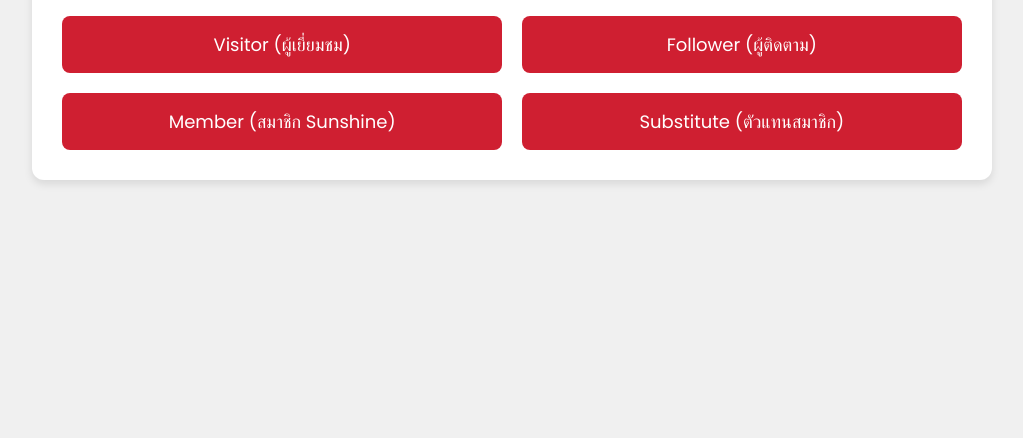
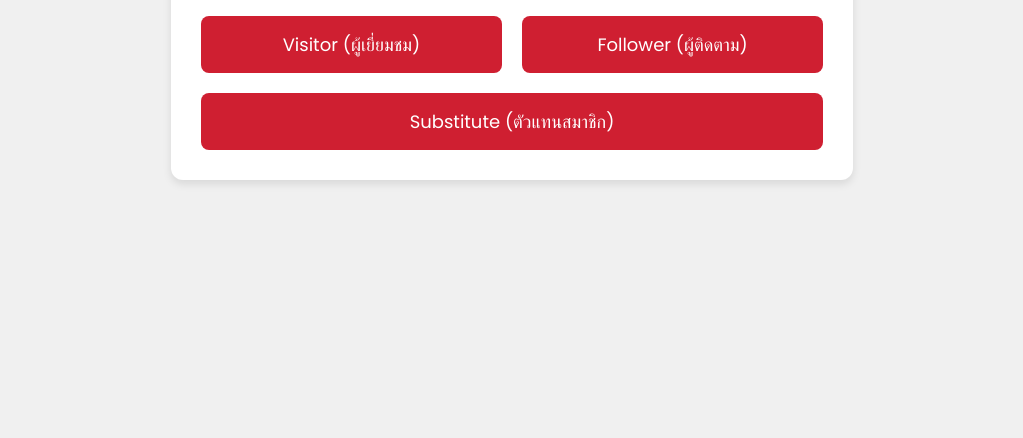
Before and after one commit to PP-Sky/qr-code-bni-registration, a plain HTML site: page index.html in a window 1280 px wide. Shown: the part 362-800 px from the top of the page, without its empty margins (128-1151 px from the left). Drawn offline with Linux system fonts and the light colour scheme.

Commit message:
Update index.html

```diff
--- a/index.html
+++ b/index.html
@@ -13,7 +13,6 @@
         <div class="options">
             <a class="option" href="https://docs.google.com/forms/d/e/1FAIpQLSe5BfZQQYX8-w_5cPW3VuZEHVo81uWkMHiL_nCvsoLV2b7XCA/viewform?usp=sf_link">Visitor (ผู้เยี่ยมชม)</a>
             <a class="option" href="https://docs.google.com/forms/d/e/1FAIpQLSeifQR4cd6aD1EawW6t3TuhdSu4-Jf8XprGbLAu9YLMylHw1g/viewform?usp=sf_link">Follower (ผู้ติดตาม)</a>
-            <a class="option" href="https://docs.google.com/forms/d/e/1FAIpQLScvvf4x1uCTmJqyaPzon7RqFbynLdI22rAUdStZvy7bdwMD7A/viewform?usp=sf_link">Member (สมาชิก Sunshine)</a>
             <a class="option" href="https://docs.google.com/forms/d/e/1FAIpQLSc1Ij4-01OyBOOqpfKl7ejFbi5h13sZo5PYUbWPJOshxVkdYA/viewform?usp=sf_link">Substitute (ตัวแทนสมาชิก)</a>
         </div>
     </div>
```
